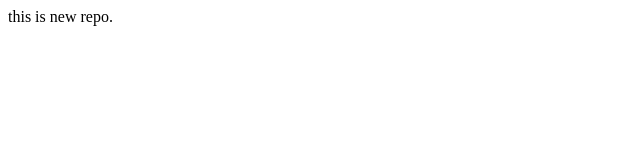
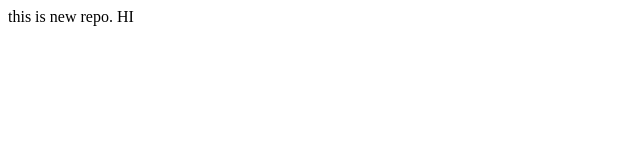
Before and after one commit to jasleenk28/localrepo, a plain HTML site: page index.html in a window 1280 px wide. Shown: the full height of the page, 0-640 px from the left. Drawn offline with Linux system fonts and the light colour scheme.

Commit message:
added in feature1

```diff
--- a/index.html
+++ b/index.html
@@ -1 +1 @@
-<p> this is new repo. </p>
+<p> this is new repo.    HI </p>
```
